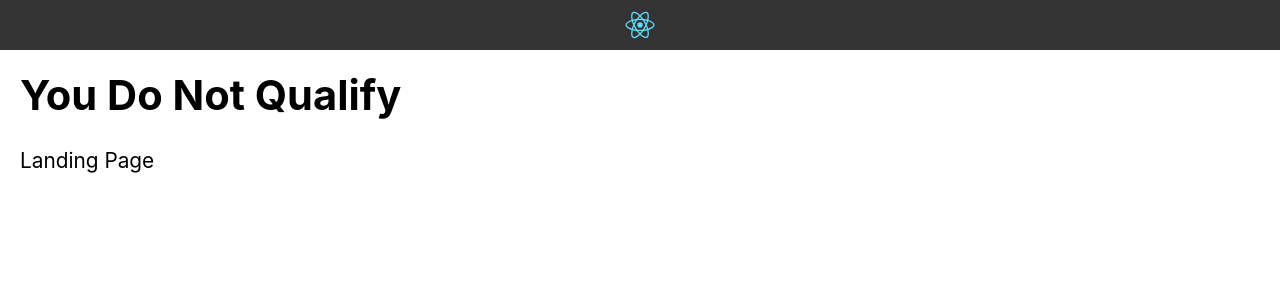
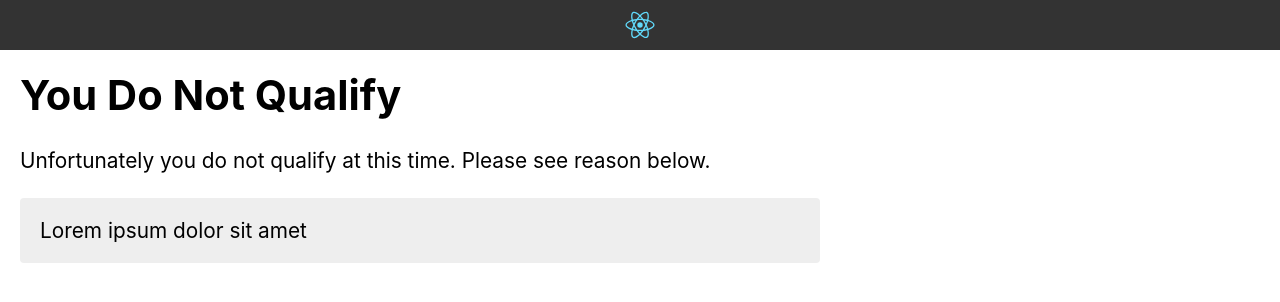
Before and after one commit to anthonytietjen/signup-ui-react-redux-springboot, a React (Create React App) app in the folder client/: page /disqualification in a window 1280 px wide. Shown: the top 302 px of the page. Built offline with nearby package versions, Linux system fonts and the light colour scheme.

Commit message:
Added basic Disqualification page content. Not pulling disqualifcation reason text from api yet.

```diff
--- a/client/src/pages/Disqualification/Disqualification.css
+++ b/client/src/pages/Disqualification/Disqualification.css
@@ -0,0 +1,3 @@
+.disqualification-reason{
+  max-width: 800px;
+}
--- a/client/src/pages/Disqualification/Disqualification.js
+++ b/client/src/pages/Disqualification/Disqualification.js
@@ -1,7 +1,11 @@
 import { DisqualificationView } from "./DisqualificationView"
 
 export const Disqualification = () => {
+  const reason = "Lorem ipsum dolor sit amet";
+
   return (
-    <DisqualificationView />
+    <DisqualificationView
+      reason={reason}
+    />
   )
 }
--- a/client/src/pages/Disqualification/DisqualificationView.js
+++ b/client/src/pages/Disqualification/DisqualificationView.js
@@ -1,10 +1,13 @@
 import './Disqualification.css'
 
-export const DisqualificationView = () => (
+export const DisqualificationView = (props) => (
   <>
     <h1>You Do Not Qualify</h1>
-    <div>
-      Landing Page
-        </div>
+    <div className="page-intro-text">
+      Unfortunately you do not qualify at this time. Please see reason below.
+    </div>
+    <div className="page-form disqualification-reason">
+      {props.reason}
+    </div>
   </>
 )
```
